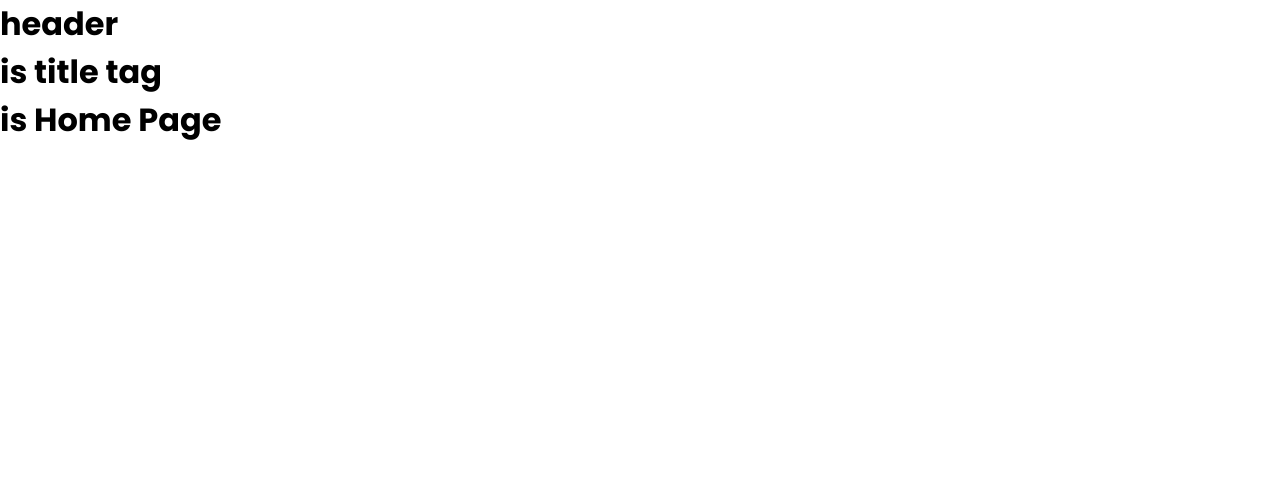
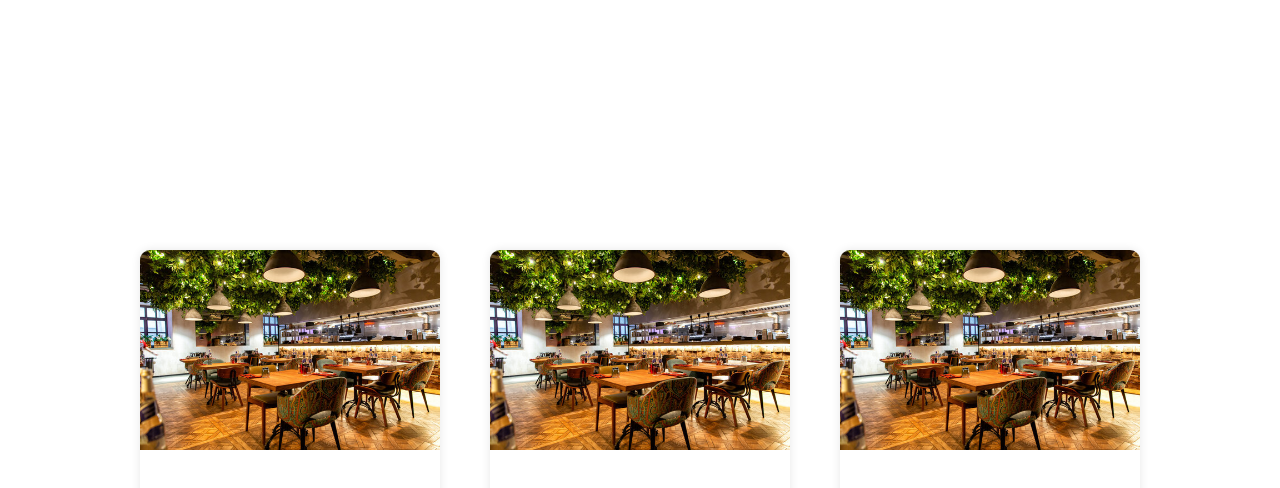
Before and after one commit to Sayyorbek2005/restaurant, a React (Create React App) app: page / in a window 1280 px wide. Shown: the top 488 px of the page. Built offline with nearby package versions, Linux system fonts and the light colour scheme.

Commit message:
BISMILLAH 07.04.26

```diff
--- a/src/App.css
+++ b/src/App.css
@@ -70,7 +70,7 @@ a {
 
 /* MAX WIDTH */
 .max-width {
-    max-width: 1300px;
+    max-width: 1200px;
     margin: auto;
     transition: all 0.3s ease;
 }
--- a/src/App.jsx
+++ b/src/App.jsx
@@ -4,9 +4,9 @@ import { ToastContainer } from 'react-toastify';
 import 'react-toastify/dist/ReactToastify.css';
 import './App.css';
 import './style/StyleComponent'; // Fayl yo'lini tekshirib ol
-import Header from './components/header/Header';
+// import Header from './components/header/Header';
 // import { Button } from './style/StyleComponent';
-import { Title } from './style/StyleComponent';
+// import { Title } from './style/StyleComponent';
 
 
 function App() {
@@ -14,8 +14,7 @@ function App() {
   return (
     <div className="App">
       <ToastContainer />
-      <Header />
-      <Title>is title tag</Title>
+
 
 
 
--- a/src/pages/home/Home.jsx
+++ b/src/pages/home/Home.jsx
@@ -1,11 +1,35 @@
-import React from 'react'
+import { HomeCards, HomePage } from './Home.styles';
 
+// ? imgs
+import imgOne from '../../assets/resImgFirst.jpg'
+// import img2 from '../../assets/imgs/2.jpg'
+// import img3 from '../../assets/imgs/3.jpg'
 const Home = () => {
   return (
-    <div className='home'>
-      <h1>
-        is Home Page
-      </h1>
+
+    <div className="max-width">
+
+      <HomePage>
+
+        <HomeCards>
+          <img src={imgOne} alt="restaurant" />
+          <h1>Stol band qilish</h1>
+          <p>descript</p>
+        </HomeCards>
+        <HomeCards>
+          <img src={imgOne} alt="restaurant" />
+          <h1>Buyurtma berish</h1>
+          <p>descript</p>
+        </HomeCards>
+        <HomeCards>
+          <img src={imgOne} alt="restaurant" />
+          <h1>Yetkazib berish</h1>
+          <p>descript</p>
+        </HomeCards>
+
+
+
+      </HomePage>
     </div>
   )
 }
--- a/src/pages/home/Home.styles.js
+++ b/src/pages/home/Home.styles.js
@@ -1 +1,37 @@
 import styled from 'styled-components'
+
+export const HomePage = styled.div`
+
+ height: 100vh;
+ display: flex;
+ justify-content: center;
+ align-items: center;
+ gap: 50px;
+ flex-wrap: wrap;
+ padding: 10px;
+
+`
+
+
+export const HomeCards = styled.div`
+position: relative;
+max-width: 300px;
+width: 100%;
+height: 300px;
+box-shadow: 0px 0px 10px rgba(0, 0, 0, 0.1);
+border-radius: 10px;
+padding: 20px;
+
+
+img{
+    position: absolute;
+    top: 0px;
+    left: 0px;
+    right: 0px;
+    height: 200px;
+    object-fit: cover;
+    border-radius: 10px;
+    border-bottom-left-radius: 0px;
+    border-bottom-right-radius: 0px;
+}
+`
```
Also changed, not shown: src/assets/resImgFirst.jpg (added).
